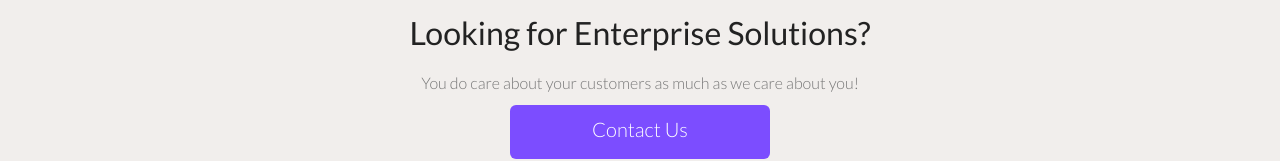
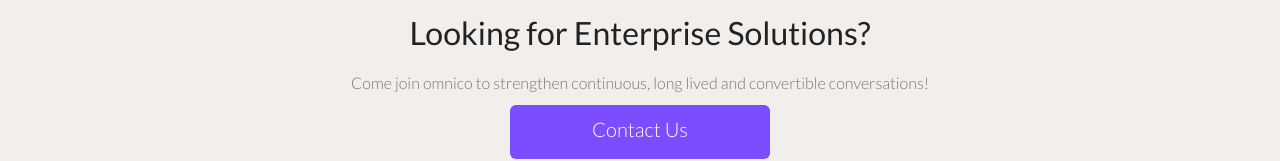
Before and after one commit to code2co/omnico-landing, a plain HTML site: page index.html in a window 1280 px wide. Shown: the part 2636-2797 px from the top of the page. Drawn offline with Linux system fonts and the light colour scheme; some packages are replaced by stand-ins of ours.

Commit message:
Update Footer section

```diff
--- a/index.html
+++ b/index.html
@@ -221,7 +221,7 @@
       <div class="col-sm-12">
         <h2 class="slogan">Looking for Enterprise Solutions?</h2>
         <p>
-          You do care about your customers as much as we care about you!
+          Come join omnico to strengthen continuous, long lived and convertible conversations!
         </p>
         <center><div class="Rectangle-2">Contact Us</div></center>
 
```
